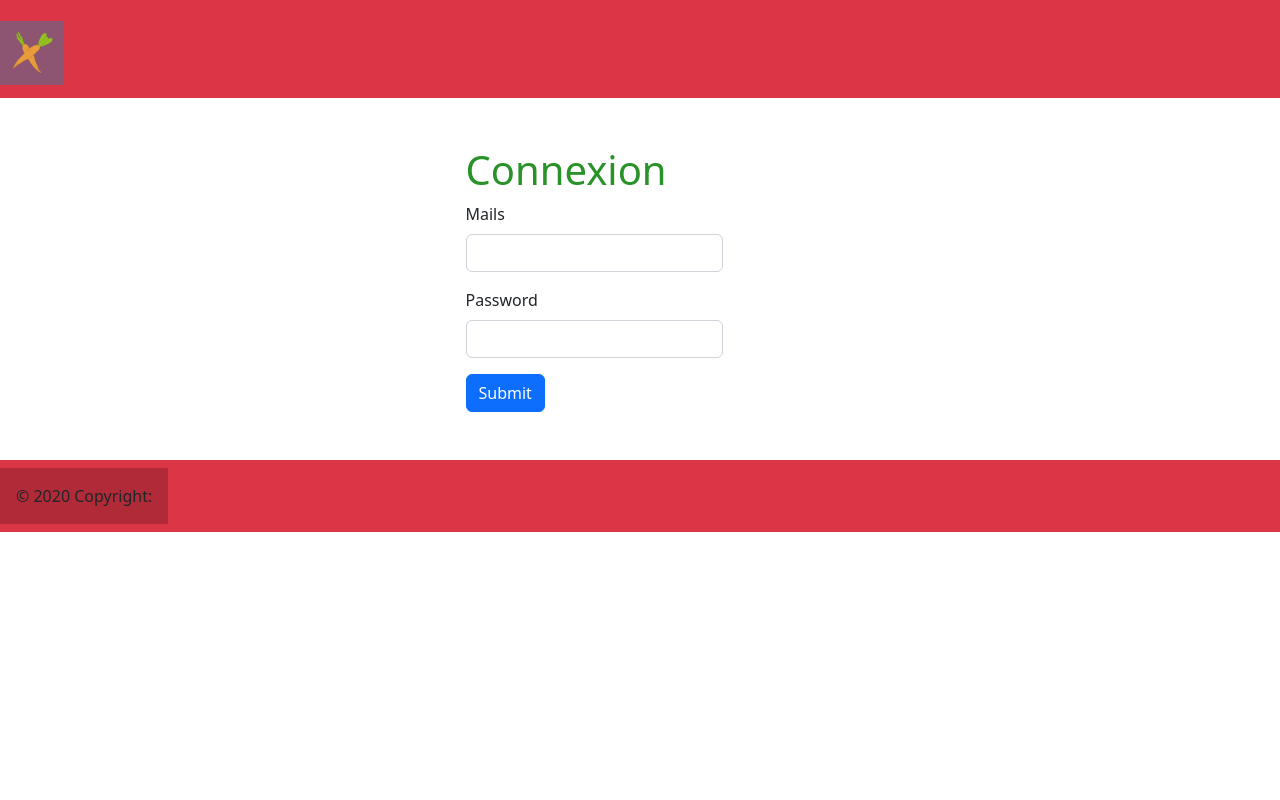
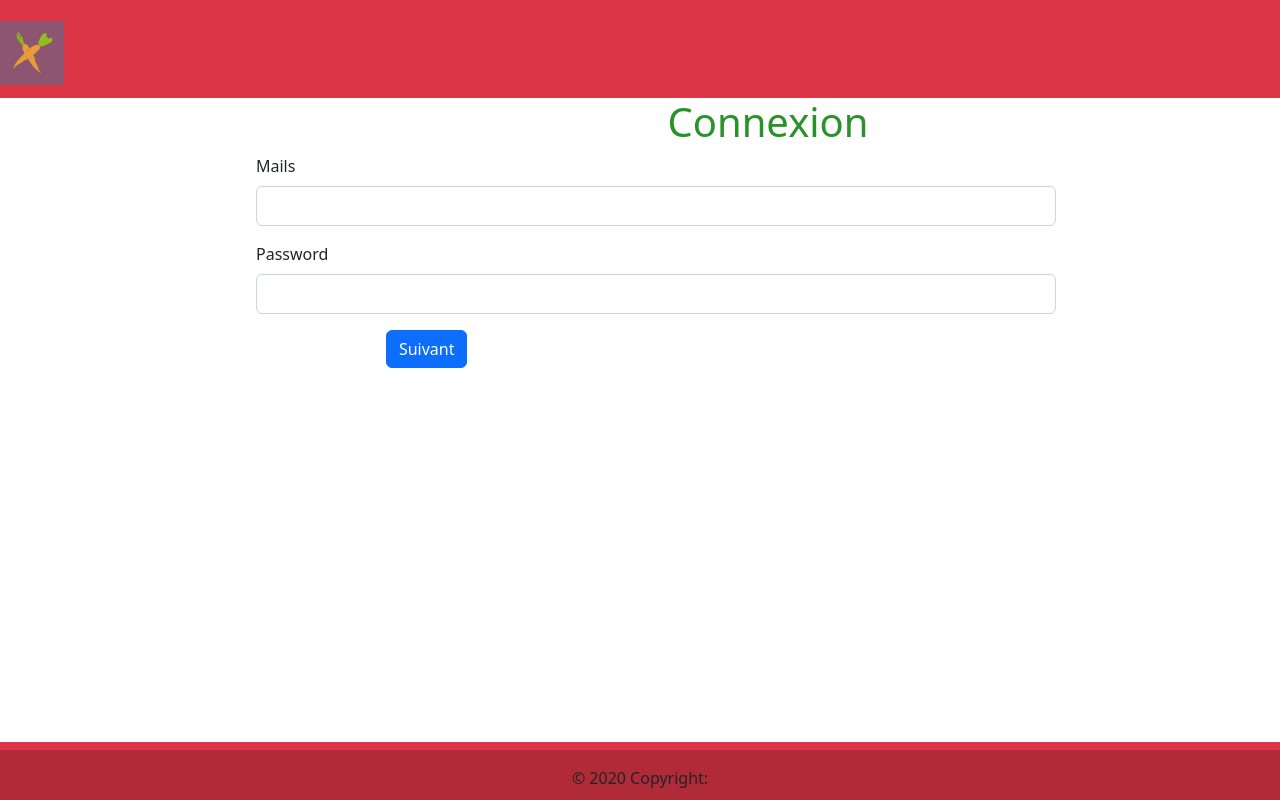
Before and after one commit to MaximilienR/AppliYuka, an Angular app: page /login in a window 1280 px wide. Built offline with nearby package versions, Linux system fonts and the light colour scheme.

Commit message:
update button control

```diff
--- a/src/app/component/home/home.component.css
+++ b/src/app/component/home/home.component.css
@@ -0,0 +1 @@
+a{color: aliceblue;}
--- a/src/app/component/home/home.component.html
+++ b/src/app/component/home/home.component.html
@@ -1,4 +1,4 @@
 <div class="container d-flex flex-column justify-content-around p-4">
- <button type="button" class="btn btn-primary"><a [routerLink]="['/subscribe']">Inscription</a> </button>
+ <button type="button" class="btn btn-primary"><a [routerLink]="['/subscribe']" >Inscription</a> </button>
 <button type="button" class="btn btn-primary"><a [routerLink]="['/login']" >Connexion</a></button>
 </div>
--- a/src/app/component/login/login.component.css
+++ b/src/app/component/login/login.component.css
@@ -1,3 +1,8 @@
 h1 {
   color: rgb(41, 146, 41);
+  text-align: center;
 }
+.login{margin-left: 20%;}
+.form-control{width: 100vh;
+height: 5vh;
+;}
--- a/src/app/component/login/login.component.html
+++ b/src/app/component/login/login.component.html
@@ -1,4 +1,4 @@
-<div class="container m-4 p-4 d-flex flex-row justify-content-center">
+<div class="login">
 <form>
   <div class="mb-3">
     <h1>Connexion</h1>
@@ -9,7 +9,8 @@
     <label for="exampleInputPassword1" class="form-label">Password</label>
     <input type="password" class="form-control" id="exampleInputPassword1">
   </div>
-
-  <button type="submit" class="btn btn-primary">Submit</button>
+  <div class="col-md-4 col-md-offset-4 text-center">
+    <button type="submit" class="btn btn-primary">Suivant</button>
+  </div>
 </form>
 </div>
--- a/src/app/component/subscribe/subscribe.component.html
+++ b/src/app/component/subscribe/subscribe.component.html
@@ -2,20 +2,25 @@
   <form action="" [formGroup]="condition" (ngSubmit)="check()">
     <h1>{{titre}}</h1>
     <div class="mb-3">
+
       <label for="mail">Mail</label>
       <input type="text" formControlName="mail" />
       <div *ngIf="mail.invalid && mail.touched" class="text-danger">
         <div *ngIf="mail.errors?.['required']">
           <small>Ce champs est obligatoire</small>
         </div>
-
       </div>
       <label for="password">Mot de passe</label>
-      <input type="password" formControlName="password" />
-      <div *ngif="password.invalid && password.touched" class="text-danger">
+      <input type="password" formControlName="mail" />
+
+      <div *ngIf="password.invalid && password.touched" class="text-danger">
+        <div *ngIf="mail.errors?.['required']">
+          <small>Ce champs est obligatoire</small>
+        </div>
 
       </div>
     </div>
+
     <div class="BtnS">
     <button type="button ">
       <a [routerLink]="['/home']">Retour</a>
--- a/src/app/shared/footer/footer.component.css
+++ b/src/app/shared/footer/footer.component.css
@@ -0,0 +1,6 @@
+*{position:absolute;
+bottom:0;
+width:100%;
+padding-top:50px;
+height:50px;
+}
```
